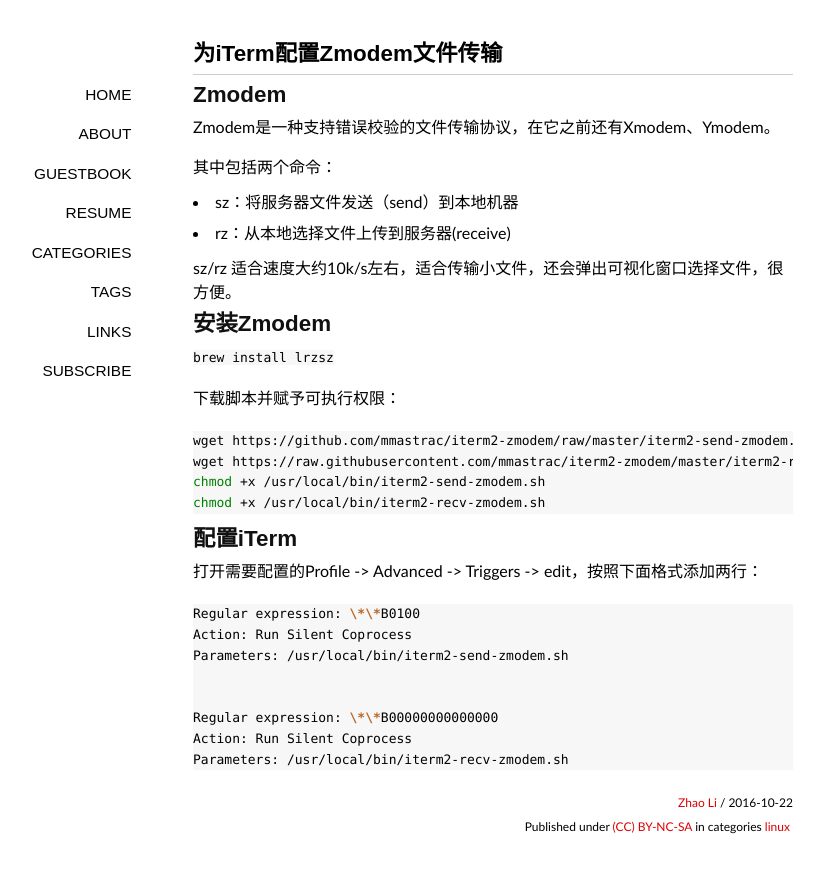
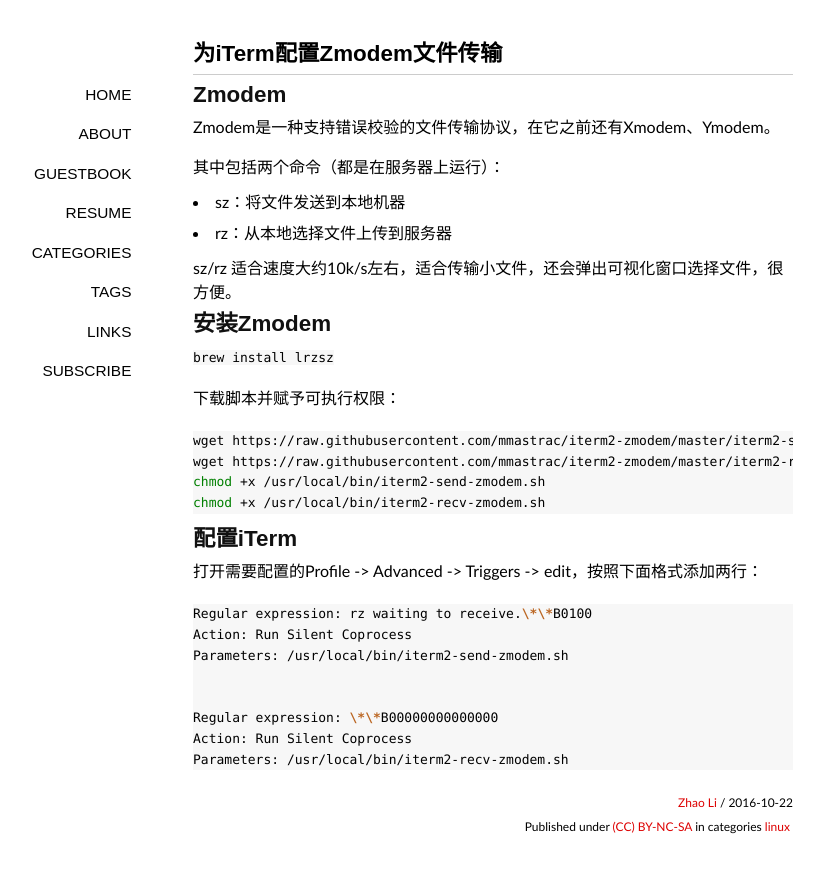
Before and after one commit to livc/livc.github.io, a Jekyll site: the page built from _posts/2016-10-22-185.md, in a window 1280 px wide. Shown: the top 873 px of the page, without its empty margins (147-971 px from the left). Built offline with Jekyll 4.4.1, drawn with Linux system fonts in a browser that asks for light colours; nearby versions of some CDN libraries; some web fonts are replaced; comment, search, counter and statistics services are not loaded.

Commit message:
add details of 185

````diff
--- a/_posts/2016-10-22-185.md
+++ b/_posts/2016-10-22-185.md
@@ -9,10 +9,10 @@
 
 Zmodem是一种支持错误校验的文件传输协议，在它之前还有Xmodem、Ymodem。
 
-其中包括两个命令：
+其中包括两个命令（都是在服务器上运行）：
 
-- sz：将服务器文件发送（send）到本地机器
-- rz：从本地选择文件上传到服务器(receive)
+- sz：将文件发送到本地机器
+- rz：从本地选择文件上传到服务器
 
 sz/rz 适合速度大约10k/s左右，适合传输小文件，还会弹出可视化窗口选择文件，很方便。
 
@@ -23,7 +23,7 @@
 下载脚本并赋予可执行权限：
 
 ```shell
-wget https://github.com/mmastrac/iterm2-zmodem/raw/master/iterm2-send-zmodem.sh -P /usr/local/bin/
+wget https://raw.githubusercontent.com/mmastrac/iterm2-zmodem/master/iterm2-send-zmodem.sh -P /usr/local/bin/
 wget https://raw.githubusercontent.com/mmastrac/iterm2-zmodem/master/iterm2-recv-zmodem.sh -P /usr/local/bin/
 chmod +x /usr/local/bin/iterm2-send-zmodem.sh
 chmod +x /usr/local/bin/iterm2-recv-zmodem.sh
@@ -34,7 +34,7 @@
 打开需要配置的Profile -> Advanced -> Triggers -> edit，按照下面格式添加两行：
 
 ```shell
-Regular expression: \*\*B0100
+Regular expression: rz waiting to receive.\*\*B0100
 Action: Run Silent Coprocess
 Parameters: /usr/local/bin/iterm2-send-zmodem.sh
 
````
